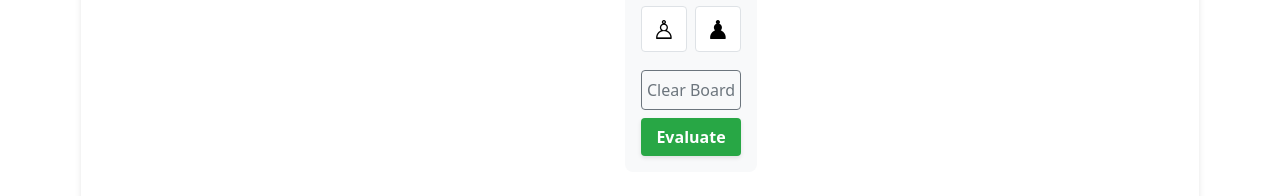
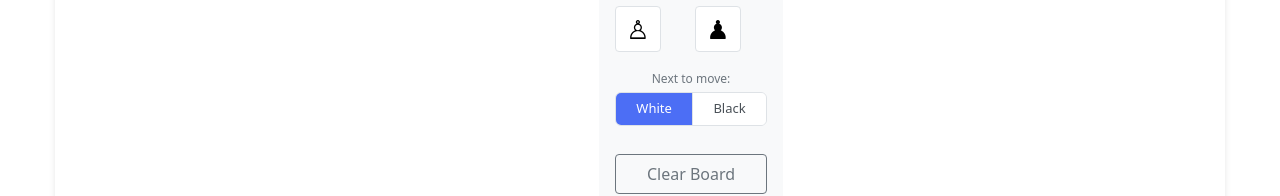
Before and after one commit to reinson/chess-endgames, a React (Vite) app: page / in a window 1280 px wide. Shown: the part 398-594 px from the top of the page. Built offline with nearby package versions, Linux system fonts and the light colour scheme; no server answers.

Commit message:
Allow choosing which side is to move

```diff
--- a/src/App.tsx
+++ b/src/App.tsx
@@ -51,10 +51,10 @@ function createFenFromPieces(pieces: { square: Square; piece: { type: PieceSymbo
 
 function App() {
   const cancelEvaluationRef = useRef(false);
-  // Revert to standard starting FEN
   const [currentFen, setCurrentFen] = useState<string>('rnbqkbnr/pppppppp/8/8/8/8/PPPPPPPP/RNBQKBNR w KQkq - 0 1')
   const [kingEvaluationResults, setKingEvaluationResults] = useState<Record<string, EvaluationResult | null>>({})
   const [isEvaluatingKings, setIsEvaluatingKings] = useState<boolean>(false)
+  const [currentTurn, setCurrentTurn] = useState<'w' | 'b'>('w');
   const [orientation, setOrientation] = useState<'white' | 'black'>('white')
 
   const {
@@ -64,38 +64,52 @@ function App() {
 
   useEffect(() => {
     if (engineReady) {
-      console.log("App: Engine is ready.");
-      // No need to send commands here anymore
+      // console.log("App: Engine is ready."); // REMOVED
     } else {
-      console.log("App: Engine is not ready yet.");
+      // console.log("App: Engine is not ready yet."); // REMOVED
     }
-  }, [engineReady]); // Just log readiness state change
+  }, [engineReady]);
 
   const handlePositionChange = (fen: string) => {
     if (fen !== currentFen) {
-      console.log("[App] Position changed, clearing evaluations.");
+      // console.log("[App] Position changed, clearing evaluations."); // REMOVED
       cancelEvaluationRef.current = true;
       setIsEvaluatingKings(false);
-      setKingEvaluationResults({}) // Clear detailed results
+      setKingEvaluationResults({})
       setCurrentFen(fen)
-      const turn = fen.split(' ')[1];
+      const turn = fen.split(' ')[1] as 'w' | 'b' || 'w';
+      setCurrentTurn(turn);
       setOrientation(turn === 'w' ? 'white' : 'black');
     } else {
+      const turn = fen.split(' ')[1] as 'w' | 'b' || 'w';
+      setCurrentTurn(turn);
       setCurrentFen(fen);
     }
   }
 
+  const handleTurnChange = (newTurn: 'w' | 'b') => {
+    // console.log("[App] handleTurnChange called with:", newTurn); // REMOVED
+    if (newTurn !== currentTurn) {
+      const parts = currentFen.split(' ');
+      if (parts.length >= 2) {
+          parts[1] = newTurn;
+          const newFen = parts.join(' ');
+          // console.log("[App] Updating FEN due to turn change:", newFen); // REMOVED
+          setCurrentFen(newFen);
+          setCurrentTurn(newTurn);
+      } else {
+          console.error("[App] Cannot change turn, invalid FEN format:", currentFen);
+      }
+    }
+  };
+
   const handleEvaluateKingPositions = async () => {
     cancelEvaluationRef.current = false;
     setIsEvaluatingKings(true);
-    // --- Do NOT clear results here - let handlePositionChange do it ---
-    // setKingEvaluationResults({}); // REMOVED
-
-    const evaluationForThisFen: Record<string, EvaluationResult | null> = {}; // Collect results locally
+    const evaluationForThisFen: Record<string, EvaluationResult | null> = {};
 
     try {
-      console.log("Starting king evaluation for FEN:", currentFen);
-
+      // console.log("Starting king evaluation for FEN:", currentFen); // REMOVED
       const game = new Chess(); // Use chess.js for parsing and setup
       game.clear();
       const piecesToPlace: { square: Square; piece: { type: PieceSymbol; color: 'w' | 'b' } }[] = [];
@@ -137,9 +151,8 @@ function App() {
 
       const allSquares = ([] as Square[]).concat(...Array(8).fill(0).map((_, r) => Array(8).fill(0).map((_, f) => `${String.fromCharCode(97 + f)}${8 - r}` as Square)));
 
-      console.log(`Evaluating possible squares for the ${missingKingColor === 'w' ? 'White' : 'Black'} king...`);
+      // console.log(`Evaluating possible squares for the ${missingKingColor === 'w' ? 'White' : 'Black'} king...`); // REMOVED
 
-      // --- Simplified Evaluation loop ---
       for (const square of allSquares) {
           // Stop if clear board was clicked
           if (cancelEvaluationRef.current) break;
@@ -158,38 +171,48 @@ function App() {
           const tempPieces = [...piecesToPlace, { square, piece: { type: 'k' as PieceSymbol, color: missingKingColor } }];
           const tempFen = createFenFromPieces(tempPieces, turn); // Use helper to ensure valid FEN
 
-          console.log(`Evaluating square ${square} (FEN: ${tempFen})...`);
+          try {
+              const evaluation = await evaluateFen(tempFen, 1000);
+              if (cancelEvaluationRef.current) break;
 
-          // --- Core change: Use the hook's promise-based evaluation ---
-          try {
-              const evaluation = await evaluateFen(tempFen, 1000); // Wait for the hook to finish
-              if (cancelEvaluationRef.current) { break; }
-              console.log(`  Result for ${square}:`, evaluation);
-              // Update state incrementally with the detailed result
-              setKingEvaluationResults(prev => ({ ...prev, [square]: evaluation }));
-              evaluationForThisFen[square] = evaluation; // Also collect locally (optional, but good practice)
+              // --- ADJUST PERSPECTIVE: Convert score/mate if it was Black's turn in tempFen ---
+              let adjustedEvaluation = evaluation; // Start with the raw evaluation
+              const turnOfEvaluatedFen = tempFen.split(' ')[1]; // Get turn from the FEN we just evaluated
+
+              if (turnOfEvaluatedFen === 'b' && evaluation) {
+                  // If Black moved and we got a result, negate score/mate
+                  adjustedEvaluation = {
+                      ...evaluation,
+                      score: evaluation.score !== undefined ? -evaluation.score : undefined,
+                      mate: evaluation.mate !== undefined ? -evaluation.mate : undefined,
+                  };
+                  console.log(`[App Eval Loop] Original eval (Black's turn):`, evaluation, `Adjusted eval (White's perspective):`, adjustedEvaluation);
+              } else {
+                 // console.log(`[App Eval Loop] Result for ${square} (White's turn):`, evaluation); // Keep original log commented
+              }
+
+              // --- Store the perspective-adjusted evaluation ---
+              setKingEvaluationResults(prev => ({ ...prev, [square]: adjustedEvaluation }));
+              evaluationForThisFen[square] = adjustedEvaluation; // Also update local collection
+
           } catch (evalError) {
               console.error(`  Error evaluating FEN ${tempFen} for square ${square}:`, evalError);
-              // Store null or an error indicator in the state
-              setKingEvaluationResults(prev => ({ ...prev, [square]: null })); // Store null on error
+              setKingEvaluationResults(prev => ({ ...prev, [square]: null }));
               evaluationForThisFen[square] = null;
           }
-          // REMOVED: Manual wait loops, setThinking, reading appCurrentEvalRef
+      }
+      // console.log("Finished all king evaluations."); // Keep removed
 
-      } // --- End evaluation loop ---
-
-      console.log("Finished all king evaluations.");
-      // Final state update is handled incrementally within the loop
-
-    } catch (error) {
+    } catch (error) { // Use generic error for outer catch
       console.error("An unexpected error occurred during king evaluation:", error);
     } finally {
-      setIsEvaluatingKings(false); // Ensure this always runs
-      // Clear cancellation flag after evaluation ended
+      // --- RESTORED: finally block ---
+      setIsEvaluatingKings(false);
       cancelEvaluationRef.current = false;
     }
   };
 
+  // --- RESTORED: return statement with Router, Routes, ChessBoard etc. ---
   return (
     <Router basename={import.meta.env.BASE_URL}>
       <div className="app">
@@ -210,6 +233,9 @@ function App() {
                 getEvaluationEmoji={getEvaluationEmoji}
                 isEvaluatingKings={isEvaluatingKings}
                 onEvaluateKingPositions={handleEvaluateKingPositions}
+                currentTurn={currentTurn}
+                onTurnChange={handleTurnChange}
+                evaluatedFen={currentFen}
               />
               <div className="fen-display" style={{marginTop: '10px'}}>
                 <h3>Current Position (FEN):</h3>
@@ -223,4 +249,4 @@ function App() {
   )
 }
 
-export default App
+export default App;
--- a/src/components/ChessBoard.css
+++ b/src/components/ChessBoard.css
@@ -59,6 +59,62 @@
   outline: none;
   box-shadow: none;
 }
+
+/* --- Styles for Turn Selector Container & Label --- */
+.turn-selector-container {
+  grid-column: 1 / -1; /* Container spans columns */
+  display: flex;
+  flex-direction: column; /* Stack label above selector */
+  align-items: center; /* Center the selector horizontally */
+  margin: 10px 0;
+}
+
+.turn-selector-label {
+  font-size: 12px;
+  color: #6c757d; /* Muted text color */
+  margin-bottom: 4px;
+  display: block; /* Ensure it takes its own line */
+}
+
+/* --- Modified Styles for Turn Selector --- */
+.turn-selector {
+  /* Removed: grid-column */
+  display: flex;
+  /* Removed: justify-content: space-between; */
+  /* Removed: margin */
+  border: 1px solid #dee2e6;
+  border-radius: 6px;
+  overflow: hidden;
+  width: 150px; /* --- Set a fixed narrower width --- */
+}
+
+.turn-option {
+  /* ... existing flex-grow, padding, text-align etc. ... */
+  flex-grow: 1;
+  padding: 6px 8px; /* Slightly reduced padding */
+  text-align: center;
+  cursor: pointer;
+  font-size: 13px; /* Slightly smaller font */
+  background-color: #ffffff;
+  color: #495057;
+  transition: background-color 0.2s ease, color 0.2s ease;
+  user-select: none;
+}
+
+.turn-option:first-child {
+  border-right: 1px solid #dee2e6;
+}
+
+.turn-option:hover {
+  background-color: #f8f9fa;
+}
+
+.turn-option.selected {
+  background-color: #4c6ef5;
+  color: white;
+  font-weight: 500;
+}
+/* --- End Turn Selector Styles --- */
 
 /* Styles for Evaluate King Positions button */
 .evaluate-button {
--- a/src/components/ChessBoard.tsx
+++ b/src/components/ChessBoard.tsx
@@ -12,6 +12,10 @@ interface ChessBoardProps {
   getEvaluationEmoji: (evaluation: EvaluationResult | null | undefined) => string; // Accept emoji helper
   isEvaluatingKings: boolean;
   onEvaluateKingPositions: () => void;
+  // --- ADDED: Props for turn ---
+  currentTurn: 'w' | 'b';
+  onTurnChange: (turn: 'w' | 'b') => void;
+  evaluatedFen: string; // <<< ADDED
 }
 
 // --- History Storage Type Change ---
@@ -43,17 +47,20 @@ export function ChessBoard({
   kingDetailedEvaluations,
   getEvaluationEmoji,
   isEvaluatingKings,
-  onEvaluateKingPositions
+  onEvaluateKingPositions,
+  // --- ADDED: Destructure turn props ---
+  currentTurn,
+  onTurnChange,
+  evaluatedFen // <<< Destructure
 }: ChessBoardProps) {
-  // Logging props
-  console.log('[ChessBoard Render] Received props:', { kingDetailedEvaluations, isEvaluatingKings });
+  console.log('[ChessBoard Render] Props received:', { kingDetailedEvaluations, currentTurn, evaluatedFen });
 
   // --- History State Change: Load/Save the FenHistoryStorage object ---
   const [historyStorage, setHistoryStorage] = useState<FenHistoryStorage>(() => {
     try {
-      const stored = window.localStorage.getItem('fenEvaluationStorage'); // Use a new key
-      console.log('[ChessBoard Init] Loaded from localStorage (fenEvaluationStorage):', stored ? JSON.parse(stored) : '<empty>');
-      return stored ? JSON.parse(stored) : {}; // Default to empty object
+      const stored = window.localStorage.getItem('fenEvaluationStorage');
+      // console.log('[ChessBoard Init] Loaded from localStorage (fenEvaluationStorage):', stored ? JSON.parse(stored) : '<empty>'); // REMOVED
+      return stored ? JSON.parse(stored) : {};
     } catch {
       console.error('[ChessBoard Init] Failed to parse fenEvaluationStorage');
       return {};
@@ -77,7 +84,7 @@ export function ChessBoard({
     const g = new Chess();
     g.clear();
     const fen = g.fen();
-    console.log('[CB Init] Pos:', fen);
+    // console.log('[CB Init] Pos:', fen); // REMOVED
     return fen;
   });
   const [selectedPiece, setSelectedPiece] = useState<string | null>(null);
@@ -86,117 +93,104 @@ export function ChessBoard({
   const SQUARE_SIZE = BOARD_WIDTH / 8;
 
   const handlePositionChange = useCallback((fen: string) => {
-    console.log('[CB PosChange] FEN:', fen);
+    // console.log('[CB PosChange] FEN:', fen); // REMOVED
     setPosition(fen);
-    if (onPositionChange) {
-        onPositionChange(fen);
-    }
+    onPositionChange?.(fen);
   }, [onPositionChange]);
 
   // --- Effect Change: Save to the new storage structure ---
   useEffect(() => {
-    console.log('[ChessBoard Effect] Triggered. Dependencies:', { kingDetailedEvaluations, position });
+    try {
+      const stringifiedData = JSON.stringify(historyStorage);
+      // console.log('[ChessBoard Effect - Persist History] Attempting localStorage.setItem (fenEvaluationStorage) with:', stringifiedData); // REMOVED
+      window.localStorage.setItem('fenEvaluationStorage', stringifiedData);
+      // console.log('[ChessBoard Effect - Persist History] Successfully wrote history to localStorage.'); // REMOVED
+    } catch (error) {
+      console.error('[ChessBoard Effect - Persist History] Failed to write history to localStorage:', error);
+    }
+  }, [historyStorage]);
 
-    // Guard clause: Use kingDetailedEvaluations prop
-    if (!position || !kingDetailedEvaluations || Object.keys(kingDetailedEvaluations).length === 0) {
-      console.log('[ChessBoard Effect] Condition not met (no position or empty detailed results), skipping write.');
-      // If results ARE present, but position is somehow falsy, make activeEvaluation match results
-      if (kingDetailedEvaluations && Object.keys(kingDetailedEvaluations).length > 0) {
-          console.log('[ChessBoard Effect] Setting active evaluation from props even though position might be unset.');
-          setActiveEvaluation(kingDetailedEvaluations);
+  // --- useEffect for handling NEW evaluations ---
+  useEffect(() => {
+    // console.log('[ChessBoard Effect - New Evals] Triggered. Data:', kingDetailedEvaluations, 'Evaluated FEN:', evaluatedFen);
+
+    // --- Use evaluatedFen in guard clause ---
+    if (!evaluatedFen || !kingDetailedEvaluations || Object.keys(kingDetailedEvaluations).length === 0) {
+      // console.log('[ChessBoard Effect - New Evals] Condition not met (no evaluated FEN or empty results), skipping history update.');
+       if (kingDetailedEvaluations && Object.keys(kingDetailedEvaluations).length > 0) {
+         setActiveEvaluation(kingDetailedEvaluations);
+      } else if (!kingDetailedEvaluations || Object.keys(kingDetailedEvaluations).length === 0) {
+         setActiveEvaluation({});
       }
       return;
     }
-
-    console.log('[ChessBoard Effect] Conditions met. Updating active evaluation and history storage.');
-    // Set the active evaluation for display
+    // console.log('[ChessBoard Effect - New Evals] Conditions met. Updating active/history.');
     setActiveEvaluation(kingDetailedEvaluations);
 
-    // Update the persistent history storage object
     setHistoryStorage(prevStorage => {
-      const currentFen = position; // Capture position
-      console.log('[ChessBoard Effect - setHistoryStorage] Callback running. Current FEN:', currentFen);
-
-      // Create the new storage object
-      const newStorage: FenHistoryStorage = {
+      // --- Use evaluatedFen as the key ---
+      const fenKey = evaluatedFen;
+      if (prevStorage[fenKey] && JSON.stringify(prevStorage[fenKey]) === JSON.stringify(kingDetailedEvaluations)) {
+          return prevStorage;
+      }
+      // console.log('[ChessBoard Effect - New Evals] Updating historyStorage state for FEN:', fenKey);
+      const updatedStorage: FenHistoryStorage = {
         ...prevStorage,
-        [currentFen]: kingDetailedEvaluations // Add/Update the entry for the current FEN
+        [fenKey]: kingDetailedEvaluations // Use evaluatedFen as key
       };
-
-      try {
-        const stringifiedData = JSON.stringify(newStorage);
-        console.log('[ChessBoard Effect - setHistoryStorage] Attempting localStorage.setItem (fenEvaluationStorage) with:', stringifiedData);
-        window.localStorage.setItem('fenEvaluationStorage', stringifiedData); // Use new key
-        console.log('[ChessBoard Effect - setHistoryStorage] Successfully wrote to localStorage.');
-      } catch (error) {
-        console.error('[ChessBoard Effect - setHistoryStorage] Failed to write to localStorage:', error);
-      }
-      return newStorage; // Return the updated storage object
+      return updatedStorage;
     });
-  }, [kingDetailedEvaluations, position]); // Depends on detailed results and position
+  // --- Add evaluatedFen to dependency array ---
+  }, [kingDetailedEvaluations, evaluatedFen]);
 
   // --- useEffect for applying pending evaluation after animation delay ---
   useEffect(() => {
-    // Clear any existing timeout when position changes
     if (evaluationTimeoutRef.current) {
       clearTimeout(evaluationTimeoutRef.current);
       evaluationTimeoutRef.current = null;
     }
-
     if (pendingEvaluation) {
-      console.log('[ChessBoard Effect - Apply Pending Eval] Position changed, pending eval found. Setting timeout.');
+      // console.log('[ChessBoard Effect - Apply Pending Eval] Position changed, pending eval found. Setting timeout.'); // REMOVED
       evaluationTimeoutRef.current = setTimeout(() => {
-        console.log('[ChessBoard Effect - Apply Pending Eval] Timeout finished. Applying pending evaluation.');
+        // console.log('[ChessBoard Effect - Apply Pending Eval] Timeout finished. Applying pending evaluation.'); // REMOVED
         setActiveEvaluation(pendingEvaluation);
-        setPendingEvaluation(null); // Clear the pending state
+        setPendingEvaluation(null);
         evaluationTimeoutRef.current = null;
       }, HISTORY_LOAD_ANIMATION_DELAY_MS);
     }
-
-    // Cleanup function to clear timeout if component unmounts or position changes again
     return () => {
         if (evaluationTimeoutRef.current) {
             clearTimeout(evaluationTimeoutRef.current);
             evaluationTimeoutRef.current = null;
         }
     };
-  }, [position, pendingEvaluation]); // Depend on position and pendingEvaluation
+  }, [position, pendingEvaluation]);
 
   // --- ADDED: Delete History Item Handler ---
   const handleDeleteHistoryItem = useCallback((fenToDelete: string, event: React.MouseEvent) => {
-    event.stopPropagation(); // Prevent handleHistoryClick from firing
-    console.log('[ChessBoard Callback] handleDeleteHistoryItem FEN:', fenToDelete);
+    event.stopPropagation();
+    // console.log('[ChessBoard Callback] handleDeleteHistoryItem FEN:', fenToDelete); // REMOVED
     setHistoryStorage(prevStorage => {
       const newStorage = { ...prevStorage };
-      delete newStorage[fenToDelete]; // Remove the key
-      console.log('[ChessBoard Callback] Updated historyStorage after delete:', newStorage);
-      // The useEffect [historyStorage] will persist this change
+      delete newStorage[fenToDelete];
+      // console.log('[ChessBoard Callback] Updated historyStorage after delete:', newStorage); // REMOVED
       return newStorage;
     });
-  }, []); // No dependencies needed as it only uses setHistoryStorage
+  }, []);
 
   // --- Modified handleHistoryClick ---
   const handleHistoryClick = useCallback(
     (fen: string) => {
        const evalMap = historyStorage[fen];
-       console.log('[ChessBoard Callback] handleHistoryClick:', { fen, evalMap });
-
-       // 1. Clear current emojis immediately
+       // console.log('[ChessBoard Callback] handleHistoryClick:', { fen, evalMap }); // REMOVED
        setActiveEvaluation({});
-       // 2. Clear any pending evaluation from a previous rapid click
        setPendingEvaluation(null);
        if (evaluationTimeoutRef.current) {
            clearTimeout(evaluationTimeoutRef.current);
            evaluationTimeoutRef.current = null;
        }
-
-       // 3. Store the evaluation to be applied after delay
-       setPendingEvaluation(evalMap || {}); // Use empty if not found
-
-       // 4. Trigger board position change (starts animation)
+       setPendingEvaluation(evalMap || {});
        setPosition(fen);
-
-       // 5. Manually update internal game state (as before)
        const newGame = new Chess();
        newGame.clear();
        const fenParts = fen.split(' ');
@@ -216,26 +210,22 @@ export function ChessBoard({
                 }
             }
            setGame(newGame);
-           console.log("[CB Callback] Manually updated game state from FEN.");
+           // console.log("[CB Callback] Manually updated game state from FEN."); // REMOVED
        } catch (manualLoadError) {
             console.error("Error manually placing pieces:", manualLoadError, "FEN:", fen);
            const errorGame = new Chess(); errorGame.clear(); setGame(errorGame);
        }
-
-       // 6. Inform parent
        onPositionChange?.(fen);
-
     },
-    [onPositionChange, historyStorage] // Keep dependencies
+    [onPositionChange, historyStorage]
   );
 
   // --- Other Callbacks (onSquareClick, etc.) ---
   // These generally remain the same, ensure handlePositionChange is called correctly
   const onSquareClick = useCallback((square: Square) => {
-      console.log('[CB SquareClick]', square, 'Sel:', selectedPiece);
-      // --- Clear emojis on any click that modifies the board ---
+      // console.log('[CB SquareClick]', square, 'Sel:', selectedPiece); // REMOVED
       setActiveEvaluation({});
-      setPendingEvaluation(null); // Also clear pending if any
+      setPendingEvaluation(null);
       if (evaluationTimeoutRef.current) { clearTimeout(evaluationTimeoutRef.current); evaluationTimeoutRef.current = null; }
 
       if (!selectedPiece) {
@@ -268,10 +258,9 @@ export function ChessBoard({
   }, [game, selectedPiece, handlePositionChange]);
 
   const onSquareRightClick = useCallback((square: Square) => {
-      console.log('[CB RightClick]', square);
-      // --- Clear emojis on right-click remove ---
+      // console.log('[CB RightClick]', square); // REMOVED
       setActiveEvaluation({});
-      setPendingEvaluation(null); // Also clear pending if any
+      setPendingEvaluation(null);
       if (evaluationTimeoutRef.current) { clearTimeout(evaluationTimeoutRef.current); evaluationTimeoutRef.current = null; }
 
       try {
@@ -282,10 +271,9 @@ export function ChessBoard({
   }, [game, handlePositionChange]);
 
   const onPieceDrop = useCallback((sourceSquare: Square, targetSquare: Square) => {
-      console.log('[CB Drop]', sourceSquare, '->', targetSquare);
-      // --- Clear emojis on drop ---
+      // console.log('[CB Drop]', sourceSquare, '->', targetSquare); // REMOVED
       setActiveEvaluation({});
-      setPendingEvaluation(null); // Also clear pending if any
+      setPendingEvaluation(null);
       if (evaluationTimeoutRef.current) { clearTimeout(evaluationTimeoutRef.current); evaluationTimeoutRef.current = null; }
 
       try {
@@ -298,12 +286,12 @@ export function ChessBoard({
   }, [game, handlePositionChange]);
 
   const clearBoard = useCallback(() => {
-      console.log('[CB Clear]');
+      // console.log('[CB Clear]'); // REMOVED
       const newGame = new Chess(); newGame.clear(); setGame(newGame);
       handlePositionChange(newGame.fen()); setActiveEvaluation({});
-  }, [handlePositionChange]); // Added dependency
+  }, [handlePositionChange]);
 
-
+  console.log('[ChessBoard Render] State before return:', { position, activeEvaluation, pendingEvaluation });
   // --- Render ---
   return (
     <div className="chess-board-container">
@@ -343,6 +331,24 @@ export function ChessBoard({
         {/* Piece Buttons & Controls */}
         <div className="piece-buttons">
           {PIECES.map(({ symbol, type }) => ( <div key={`button-${type}`} className={`piece-button ${selectedPiece === type ? 'selected' : ''}`} onClick={() => setSelectedPiece(type)} > {symbol} </div> ))}
+          {/* --- ADDED: Turn Selector --- */}
+          <div className="turn-selector-container">
+            <label className="turn-selector-label">Next to move:</label>
+            <div className="turn-selector">
+              <div
+                className={`turn-option ${currentTurn === 'w' ? 'selected' : ''}`}
+                onClick={() => onTurnChange('w')}
+              >
+                White {/* Shortened text */}
+              </div>
+              <div
+                className={`turn-option ${currentTurn === 'b' ? 'selected' : ''}`}
+                onClick={() => onTurnChange('b')}
+              >
+                Black {/* Shortened text */}
+              </div>
+            </div>
+          </div>
           <button onClick={clearBoard} style={{ marginTop: '10px' }} > Clear Board </button>
           <button className="evaluate-button" onClick={onEvaluateKingPositions} disabled={isEvaluatingKings} > {isEvaluatingKings ? 'Evaluating...' : 'Evaluate'} </button>
         </div>
```
Also changed, not shown: src/hooks/useStockfish.ts (+14 -18 lines).
